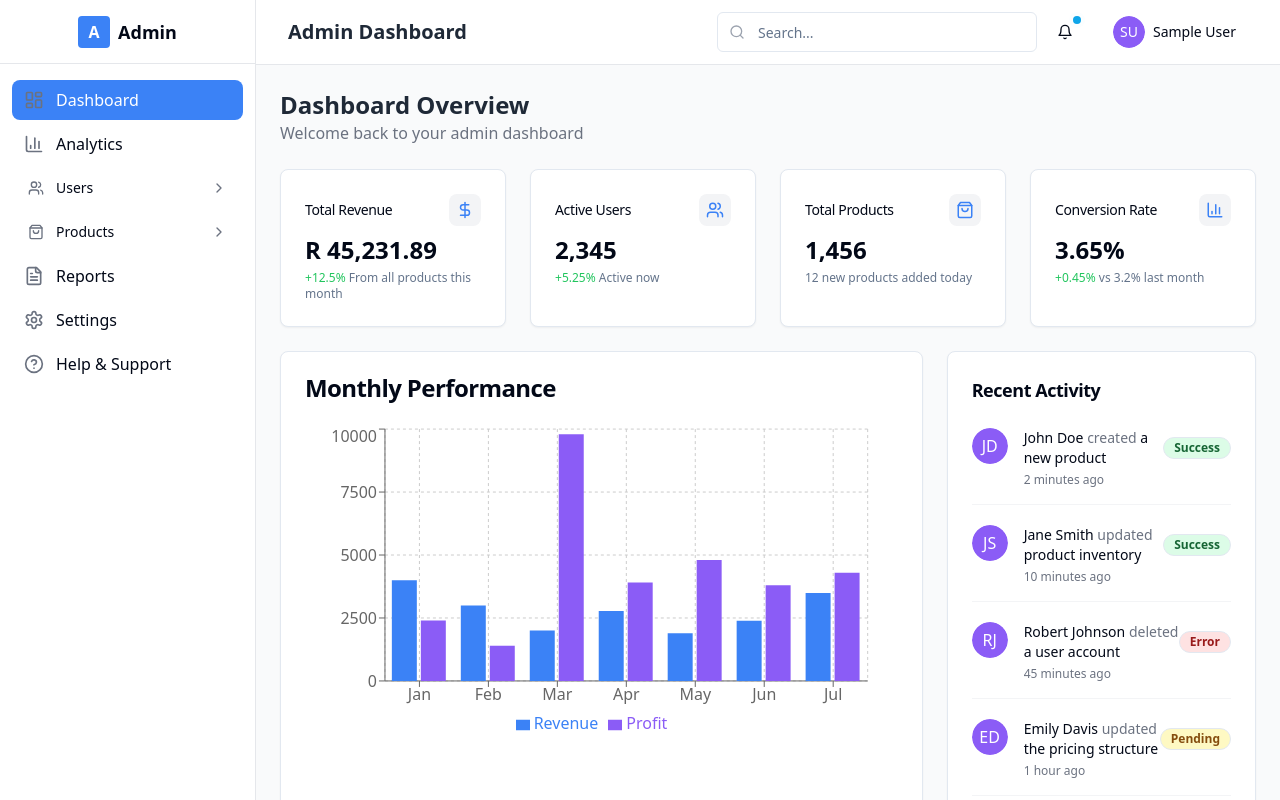
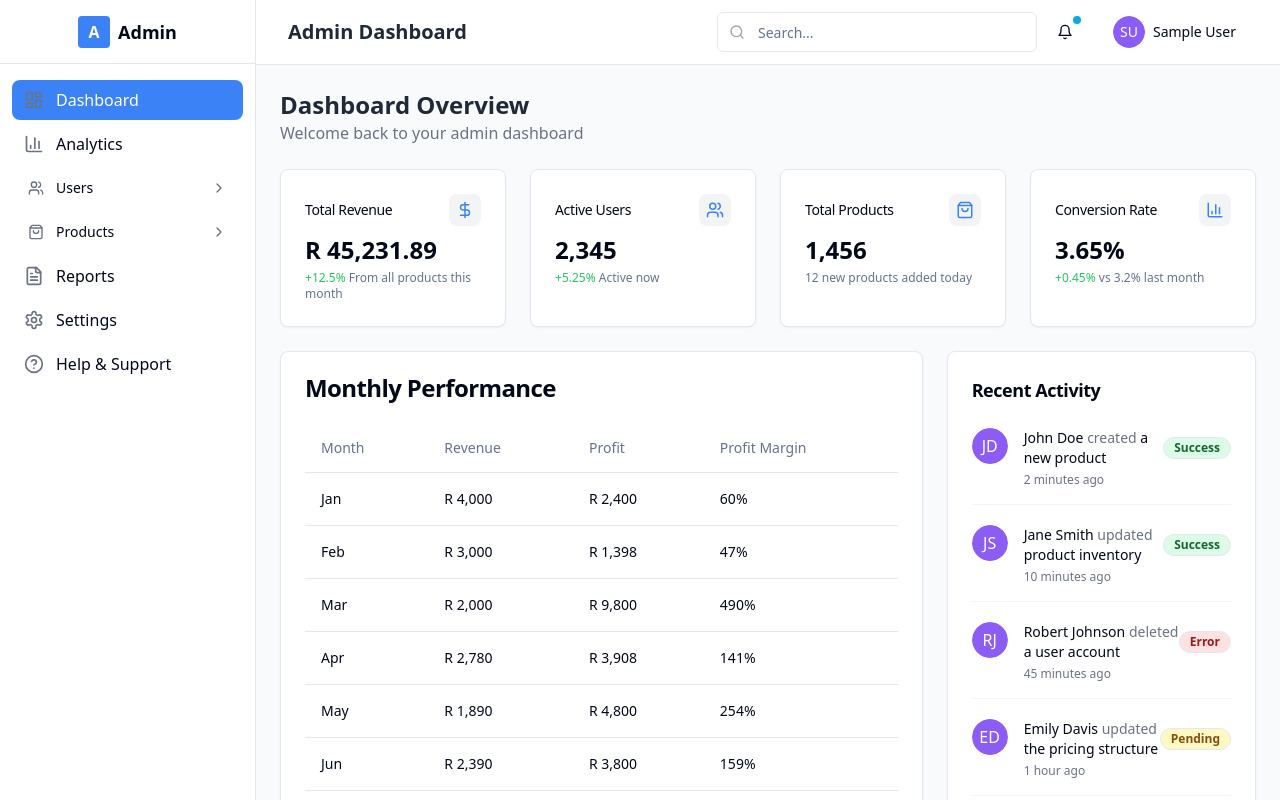
Before and after one commit to dimsavva/flowy-admin-dash, a React (Vite) app: page /dashboard in a window 1280 px wide. Shown: the top 800 px of the page. Built offline with nearby package versions, Linux system fonts and the light colour scheme; sample sign-in values are in the browser's storage.

Commit message:
Refactor: Convert monthly performance to table
Convert the SimpleBarChart component to a table-based display.

```diff
--- a/src/components/dashboard/SimpleBarChart.tsx
+++ b/src/components/dashboard/SimpleBarChart.tsx
@@ -1,14 +1,12 @@
 
 import {
-  BarChart,
-  Bar,
-  XAxis,
-  YAxis,
-  CartesianGrid,
-  Tooltip,
-  ResponsiveContainer,
-  Legend,
-} from "recharts";
+  Table,
+  TableBody,
+  TableCell,
+  TableHead,
+  TableHeader,
+  TableRow,
+} from "@/components/ui/table";
 import { Card, CardContent, CardHeader, CardTitle } from "@/components/ui/card";
 
 interface ChartData {
@@ -55,32 +53,43 @@ const data: ChartData[] = [
   },
 ];
 
+const formatCurrency = (value: number) => {
+  return new Intl.NumberFormat('en-ZA', {
+    style: 'currency',
+    currency: 'ZAR',
+    minimumFractionDigits: 0,
+  }).format(value);
+};
+
 const SimpleBarChart = () => {
   return (
     <Card className="col-span-2">
       <CardHeader>
         <CardTitle>Monthly Performance</CardTitle>
       </CardHeader>
-      <CardContent className="h-[340px]">
-        <ResponsiveContainer width="100%" height="100%">
-          <BarChart
-            data={data}
-            margin={{
-              top: 5,
-              right: 30,
-              left: 20,
-              bottom: 5,
-            }}
-          >
-            <CartesianGrid strokeDasharray="3 3" />
-            <XAxis dataKey="name" />
-            <YAxis />
-            <Tooltip />
-            <Legend />
-            <Bar dataKey="revenue" fill="#3b82f6" name="Revenue" />
-            <Bar dataKey="profit" fill="#8b5cf6" name="Profit" />
-          </BarChart>
-        </ResponsiveContainer>
+      <CardContent>
+        <Table>
+          <TableHeader>
+            <TableRow>
+              <TableHead>Month</TableHead>
+              <TableHead>Revenue</TableHead>
+              <TableHead>Profit</TableHead>
+              <TableHead>Profit Margin</TableHead>
+            </TableRow>
+          </TableHeader>
+          <TableBody>
+            {data.map((month) => (
+              <TableRow key={month.name}>
+                <TableCell className="font-medium">{month.name}</TableCell>
+                <TableCell>{formatCurrency(month.revenue)}</TableCell>
+                <TableCell>{formatCurrency(month.profit)}</TableCell>
+                <TableCell>
+                  {Math.round((month.profit / month.revenue) * 100)}%
+                </TableCell>
+              </TableRow>
+            ))}
+          </TableBody>
+        </Table>
       </CardContent>
     </Card>
   );
```
